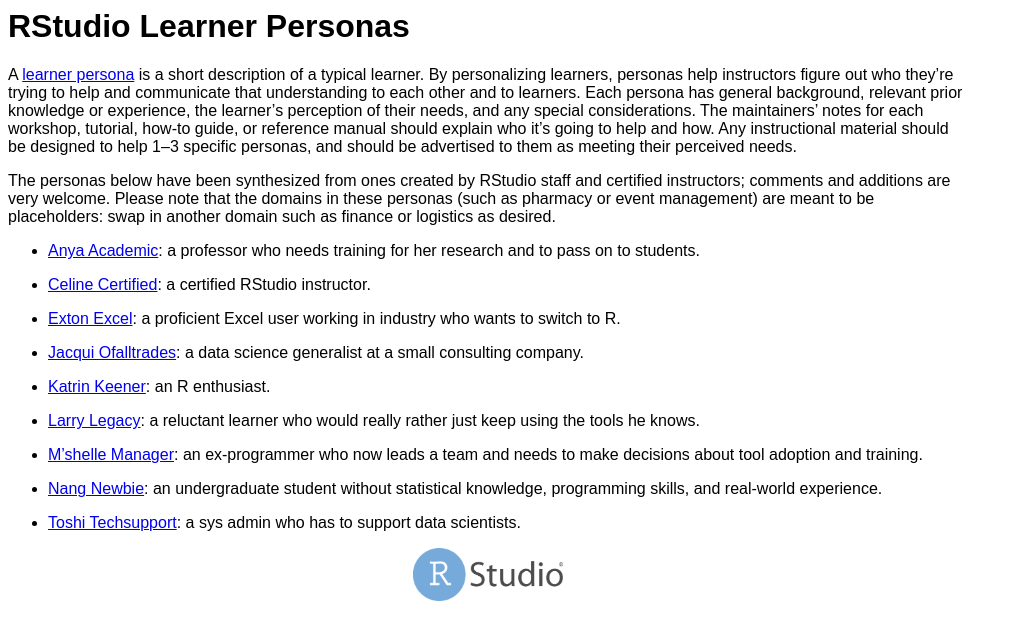
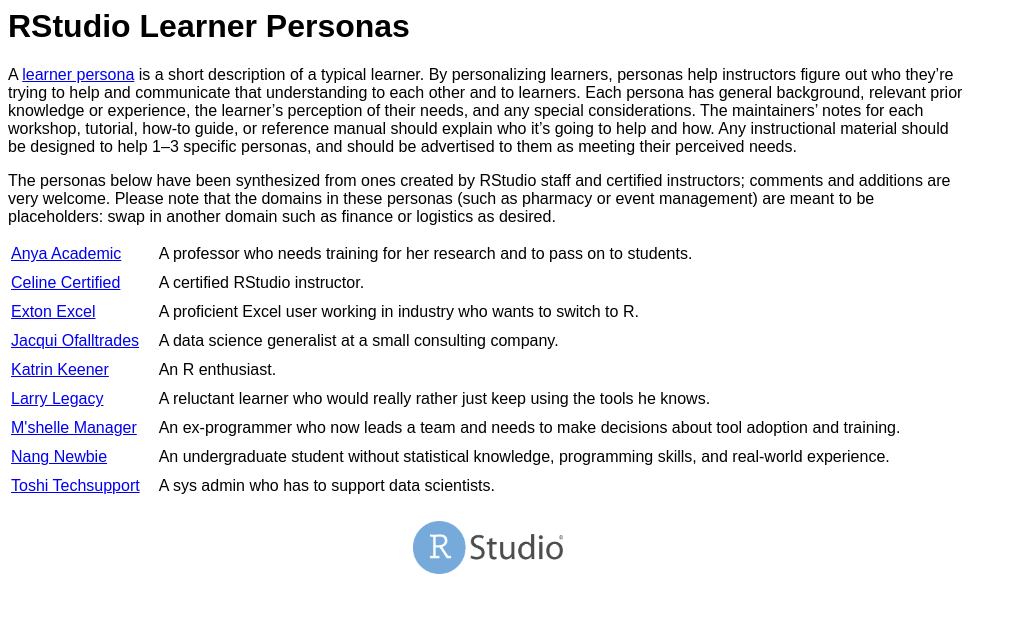
Before and after one commit to rstudio-education/learner-personas, a Jekyll site: the page built from index.md, in a window 1280 px wide. Shown: the top 640 px of the page, without its empty margins (0-1017 px from the left). Built offline with Jekyll 4.4.1, drawn with Linux system fonts in a browser that asks for light colours.

```diff
--- a/_layouts/page.html
+++ b/_layouts/page.html
@@ -1,19 +1,7 @@
 <html xmlns="http://www.w3.org/1999/xhtml" lang="en">
   <head>
     <title>{{page.title}}</title>
-    <style>
-      body {
-        font-family: sans-serif;
-        width: 60em;
-      }
-      footer {
-        text-align: center;
-      }
-      img.title {
-        float: left;
-        padding-right: 1em;
-      }
-    </style>
+    <link href="{{ '/assets/site.css' | relative_url }}" rel="stylesheet" type="text/css">
   </head>
   <body>
     <h1>{{page.title}}</h1>
--- /dev/null
+++ b/assets/site.css
@@ -0,0 +1,18 @@
+body {
+  font-family: sans-serif;
+  width: 60em;
+}
+
+footer {
+  text-align: center;
+}
+
+img.title {
+  float: left;
+  padding-right: 1em;
+}
+
+td {
+  padding-right: 1em;
+  padding-bottom: 0.5em;
+}
--- a/index.md
+++ b/index.md
@@ -21,29 +21,53 @@ that the domains in these personas (such as pharmacy or event management) are
 meant to be placeholders: swap in another domain such as finance or logistics
 as desired.
 
--   [Anya Academic](./anya-academic/): a professor who needs training for her
-    research and to pass on to students.
+<table>
 
--   [Celine Certified](./celine-certified/): a certified RStudio instructor.
+  <tr>
+    <td><a href="./anya-academic/">Anya Academic</a></td>
+    <td>A professor who needs training for her research and to pass on to students.</td>
+  </tr>
 
--   [Exton Excel](./exton-excel/): a proficient Excel user working in industry
-    who wants to switch to R.
+  <tr>
+    <td><a href="./celine-certified/">Celine Certified</a></td>
+    <td>A certified RStudio instructor.</td>
+  </tr>
 
--   [Jacqui Ofalltrades](./jacqui-ofalltrades/): a data science generalist at
-    a small consulting company.
+  <tr>
+    <td><a href="./exton-excel/">Exton Excel</a></td>
+    <td>A proficient Excel user working in industry who wants to switch to R.</td>
+  </tr>
 
--   [Katrin Keener](./katrin-keener/): an R enthusiast.
+  <tr>
+    <td><a href="./jacqui-ofalltrades/">Jacqui Ofalltrades</a></td>
+    <td>A data science generalist at a small consulting company.</td>
+  </tr>
 
--   [Larry Legacy](./larry-legacy/): a reluctant learner who would really rather
-    just keep using the tools he knows.
+  <tr>
+    <td><a href="./katrin-keener/">Katrin Keener</a></td>
+    <td>An R enthusiast.</td>
+  </tr>
 
--   [M'shelle Manager](./mshelle-manager/): an ex-programmer who now leads a team
-    and needs to make decisions about tool adoption and training.
+  <tr>
+    <td><a href="./larry-legacy/">Larry Legacy</a></td>
+    <td>A reluctant learner who would really rather just keep using the tools he knows.</td>
+  </tr>
 
--   [Nang Newbie](./nang-newbie/): an undergraduate student without statistical
-    knowledge, programming skills, and real-world experience.
+  <tr>
+    <td><a href="./mshelle-manager/">M'shelle Manager</a></td>
+    <td>An ex-programmer who now leads a team and needs to make decisions about tool adoption and training.</td>
+  </tr>
 
--   [Toshi Techsupport](./toshi-techsupport/): a sys admin who has to support
-    data scientists.
+  <tr>
+    <td><a href="./nang-newbie/">Nang Newbie</a></td>
+    <td>An undergraduate student without statistical knowledge, programming skills, and real-world experience.</td>
+  </tr>
+
+  <tr>
+    <td><a href="./toshi-techsupport/">Toshi Techsupport</a></td>
+    <td>A sys admin who has to support data scientists.</td>
+  </tr>
+
+</table>
 
 [personas]: http://teachtogether.tech/#s:process-personas
```
